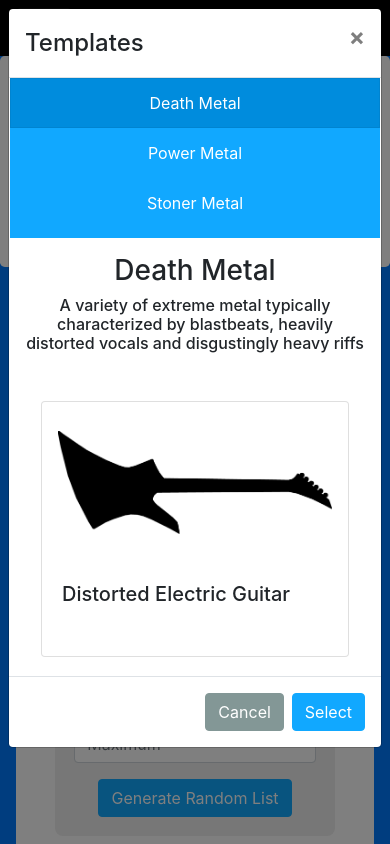
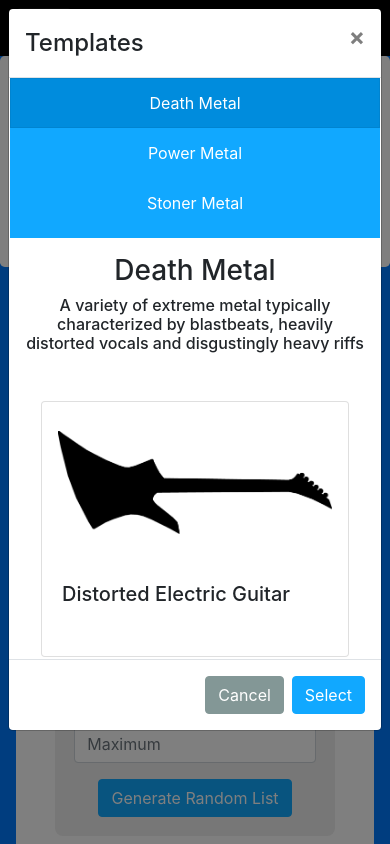
Before and after one commit to robbyph/instrumentation-generation, a Next.js app: page / in a window 390 px wide. Both pictures are taken after a click on the button "Templates". Shown: the top 844 px of the page. Built offline with nearby package versions, Linux system fonts and the light colour scheme.

Commit message:
Even more modal QOL

```diff
--- a/styles/TemplateModal.module.scss
+++ b/styles/TemplateModal.module.scss
@@ -9,7 +9,7 @@
         height: 10rem !important;
     }
     #instrumentPanel {
-        height: 50vh !important;
+        height: 48vh !important;
     }
 }
 
```
